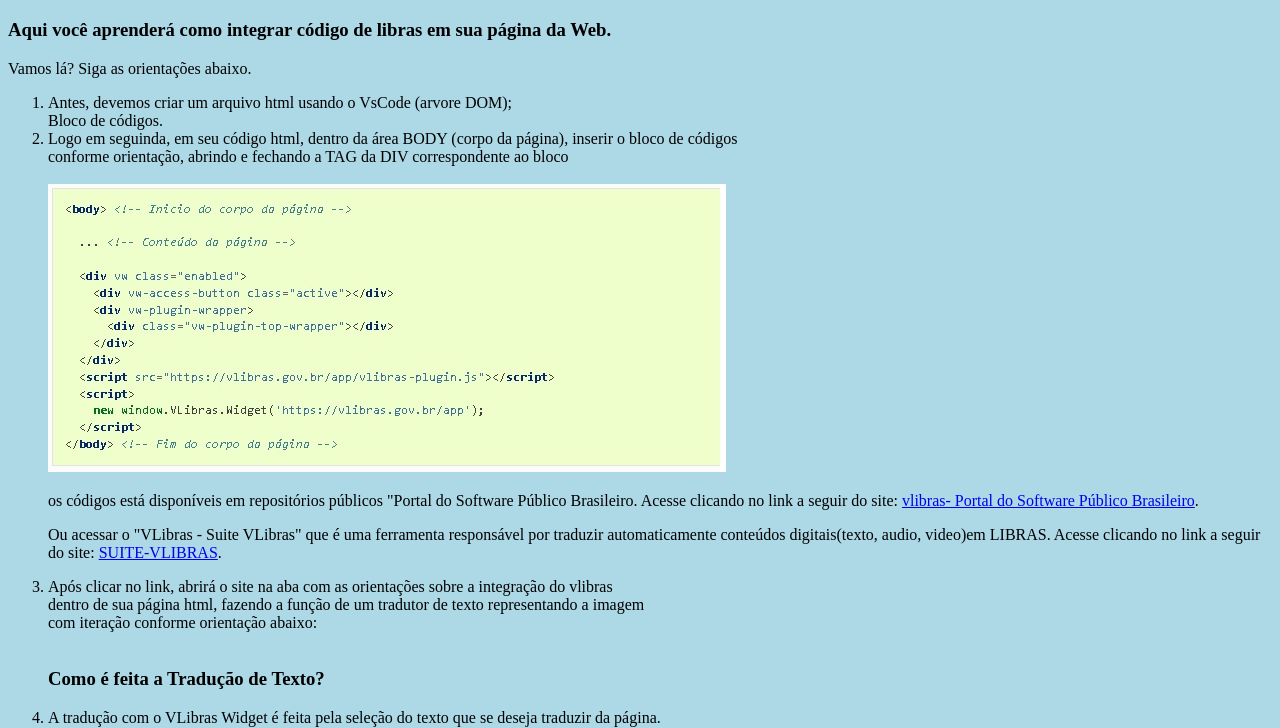
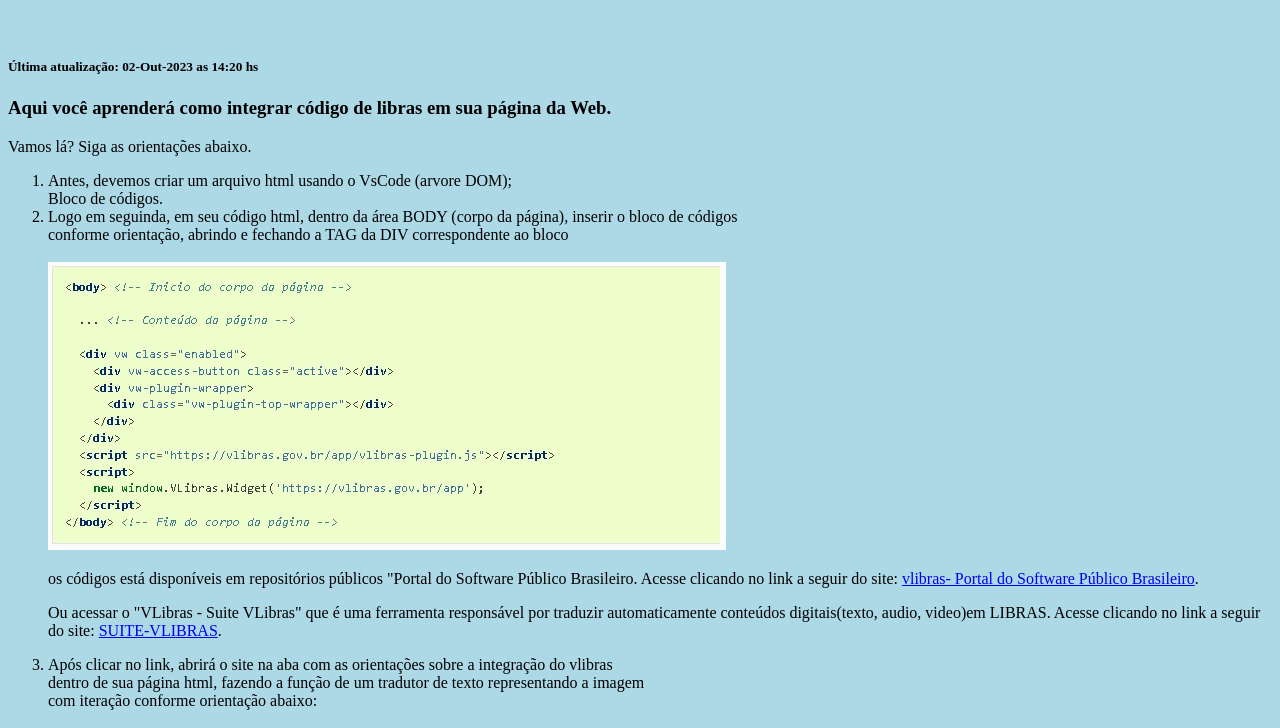
Before and after one commit to Irae-Cesar-Brandao/acessibilidade_vlibras, a plain HTML site: page index.html in a window 1280 px wide. Shown: the part 61-789 px from the top of the page. Drawn offline with Linux system fonts and the light colour scheme.

Commit message:
Update index.html

```diff
--- a/index.html
+++ b/index.html
@@ -34,8 +34,9 @@ body{
 <!--FIM LIBRAS-->
 
 <h1>Aulas integrando Recursos de Acessibilidade VLibras ao HTML</h1>
-<!-- Criando o header da página e Inserindo os títulos e orientações de  implementação de libras LIBRAS->
-
+<!-- Criando o header da página e Inserindo os títulos e orientações de  implementação de libras LIBRAS-->
+<br>
+    <h5> Última atualização: 02-Out-2023 as 14:20 hs </h5>
 <main>
 <section><!--vamos criar a primeira section do meu documento-->
 <article>
```
